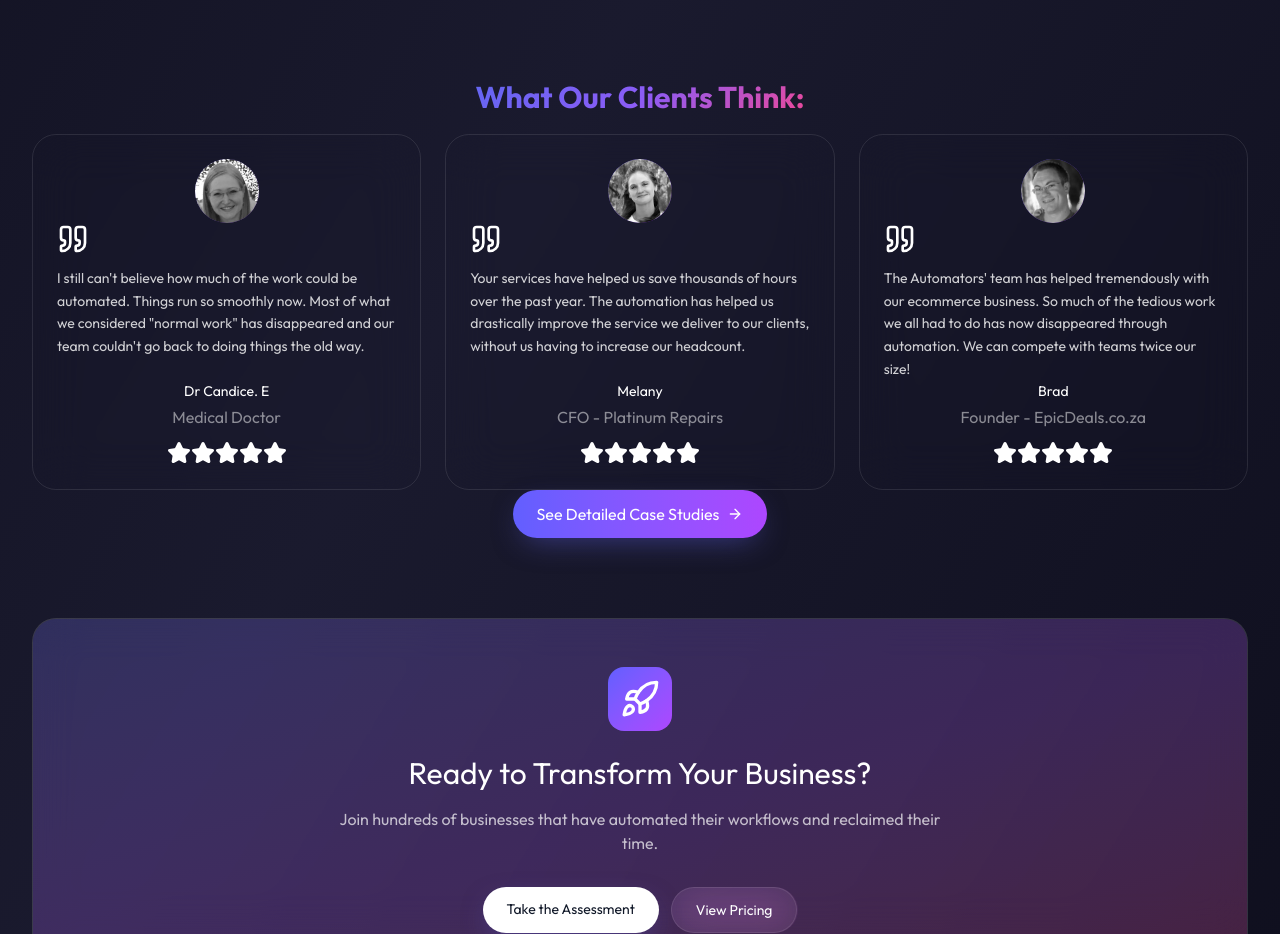
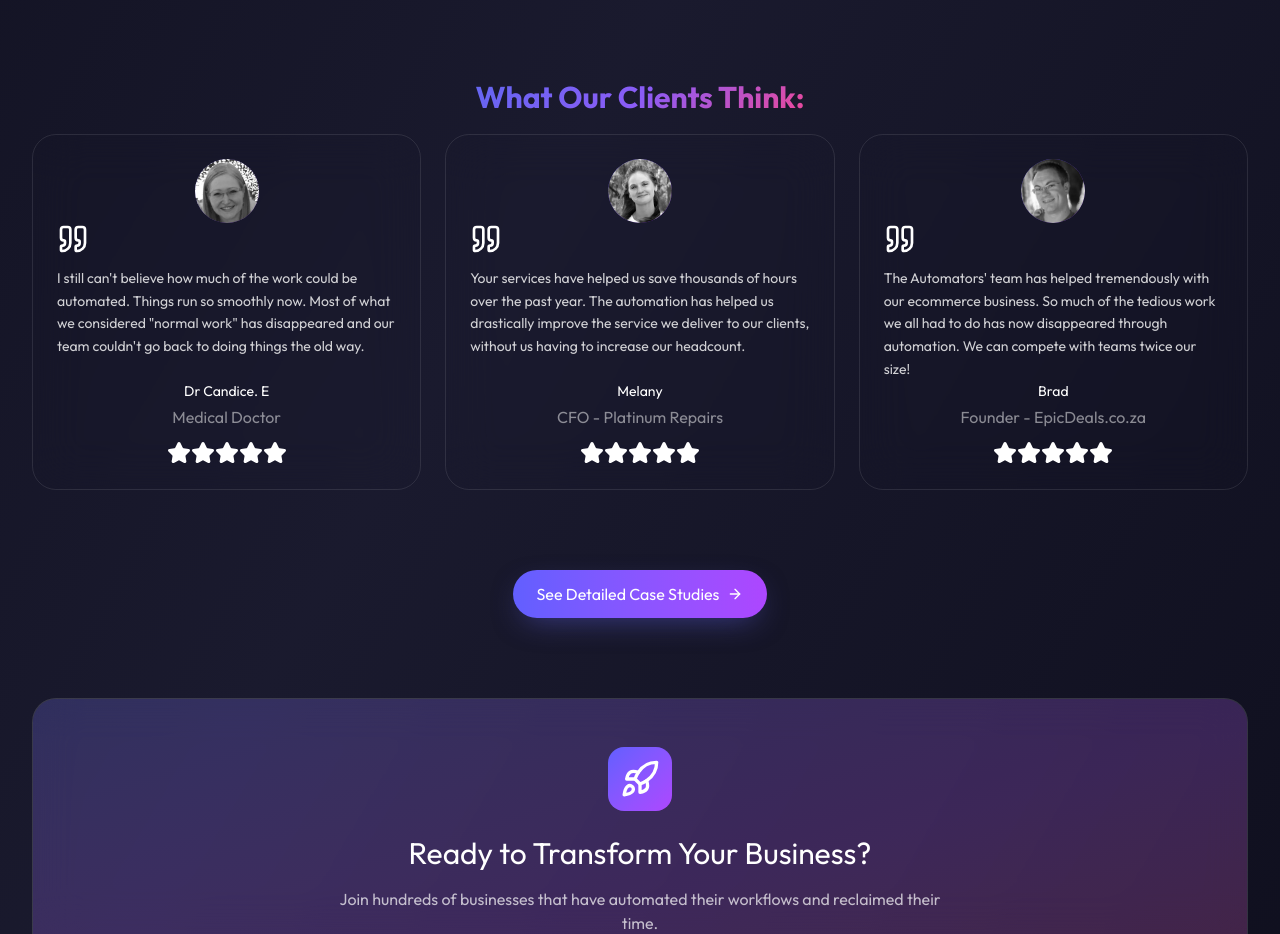
Before and after one commit to TheAutomatorsDotCo/the-automators-website, a React (Vite) app: page / in a window 1280 px wide. Shown: the part 1065-1999 px from the top of the page. Built offline with nearby package versions, Linux system fonts and the light colour scheme.

Commit message:
Fix testimonials spacing by adding bottom padding to cards grid - Add pb-20 sm:pb-32 to testimonial grid instead of top margin on button - Provides proper spacing between testimonials and CTA button

```diff
--- a/src/components/HomePage.tsx
+++ b/src/components/HomePage.tsx
@@ -208,7 +208,7 @@ export function HomePage() {
             </h2>
           </div>
 
-          <div className="grid md:grid-cols-3 gap-6 sm:gap-8 max-w-7xl mx-auto">
+          <div className="grid md:grid-cols-3 gap-6 sm:gap-8 max-w-7xl mx-auto pb-20 sm:pb-32">
             {testimonials.map((testimonial, index) => (
               <div
                 key={index}
@@ -278,7 +278,7 @@ export function HomePage() {
           </div>
 
           {/* Case Studies CTA */}
-          <div className="text-center mt-32 sm:mt-40 pt-12 sm:pt-16">
+          <div className="text-center">
             <Link
               to="/case-studies"
               className="inline-flex items-center space-x-2 btn-3d bg-gradient-to-r from-indigo-500 to-purple-500 text-white px-6 sm:px-8 py-3 sm:py-4 rounded-full font-medium text-base sm:text-lg md:text-xl group"
```
